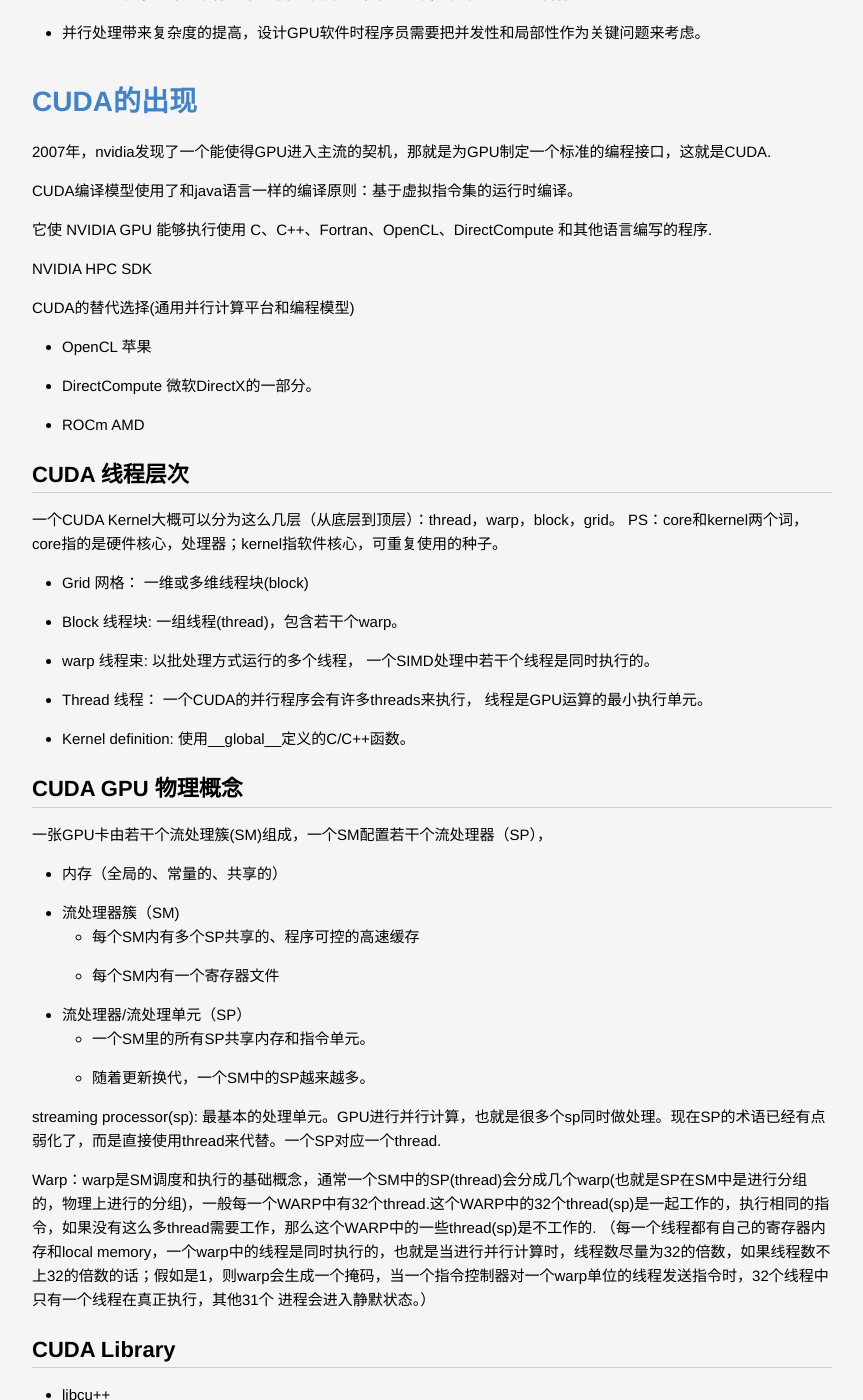
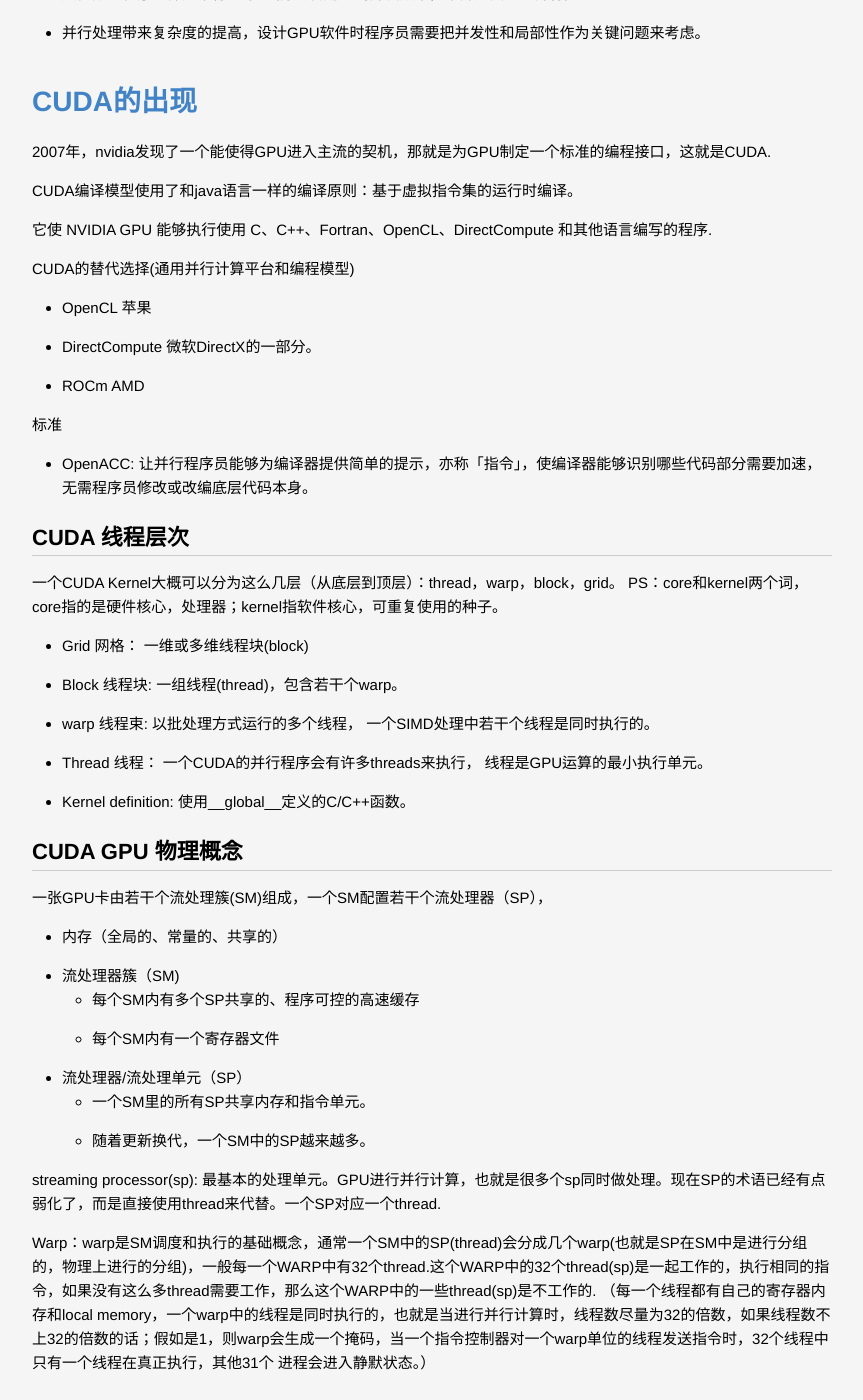
Before and after one commit to lucky521/blog, a Jekyll site: the page built from _posts/framework/2021-11-06-cuda.markdown, in a window 1280 px wide and 1400 px high, scrolled down 6521 px. Shown: the whole window, without its empty margins (208-1071 px from the left). Built offline with Jekyll 4.4.1, drawn with Linux system fonts in a browser that asks for light colours; some of the changed text lies outside the part shown.

Commit message:
Update 2021-11-06-cuda.markdown

```diff
--- a/_posts/framework/2021-11-06-cuda.markdown
+++ b/_posts/framework/2021-11-06-cuda.markdown
@@ -4,7 +4,7 @@
 layout: post
 ---
 
-# HPC历史
+# GPU史前文明
 HPC高性能计算：是一个很早就有的领域. GPU和CPU的结合在HPC领域成为趋势。
 
 ## 冯诺依曼架构处理器
@@ -71,6 +71,10 @@
 
 
 
+
+
+
+
 # GPU产品线
 
 GPU 首字母 Graphics， 是为了图形处理而设计的处理器。
@@ -80,11 +84,9 @@
 显卡都有DVI接口、VGA接口、HDMI接口，而计算卡没有。
 
 
-显卡市场： (2021Q2)Intel以68.3%位居第一位，AMD和NVIDIA分列二三位。
-
-独立显卡市场： (2021Q2) Nvida占83%， AMD占17%。
-
-计算卡市场： 主要是云端AI芯片市场，GPU(50%)、FPGA(30%)、ASIC(20%)
+* 显卡市场： (2021Q2)Intel以68.3%位居第一位，AMD和NVIDIA分列二三位。
+* 独立显卡市场： (2021Q2) Nvida占83%， AMD占17%。
+* 计算卡市场： 主要是云端AI芯片市场，GPU(50%)、FPGA(30%)、ASIC(20%)
 
 
 Nvida GPU
@@ -214,13 +216,14 @@
 
 它使 NVIDIA GPU 能够执行使用 C、C++、Fortran、OpenCL、DirectCompute 和其他语言编写的程序.
 
-NVIDIA HPC SDK
-
 
 CUDA的替代选择(通用并行计算平台和编程模型)
 * OpenCL 苹果
 * DirectCompute 微软DirectX的一部分。
 * ROCm AMD
+
+标准
+* OpenACC: 让并行程序员能够为编译器提供简单的提示，亦称「指令」，使编译器能够识别哪些代码部分需要加速，无需程序员修改或改编底层代码本身。
 
 
 ## CUDA 线程层次
```
Also changed, not shown: other parts of _posts/framework/2021-11-06-cuda.markdown (+1 -0 lines).
